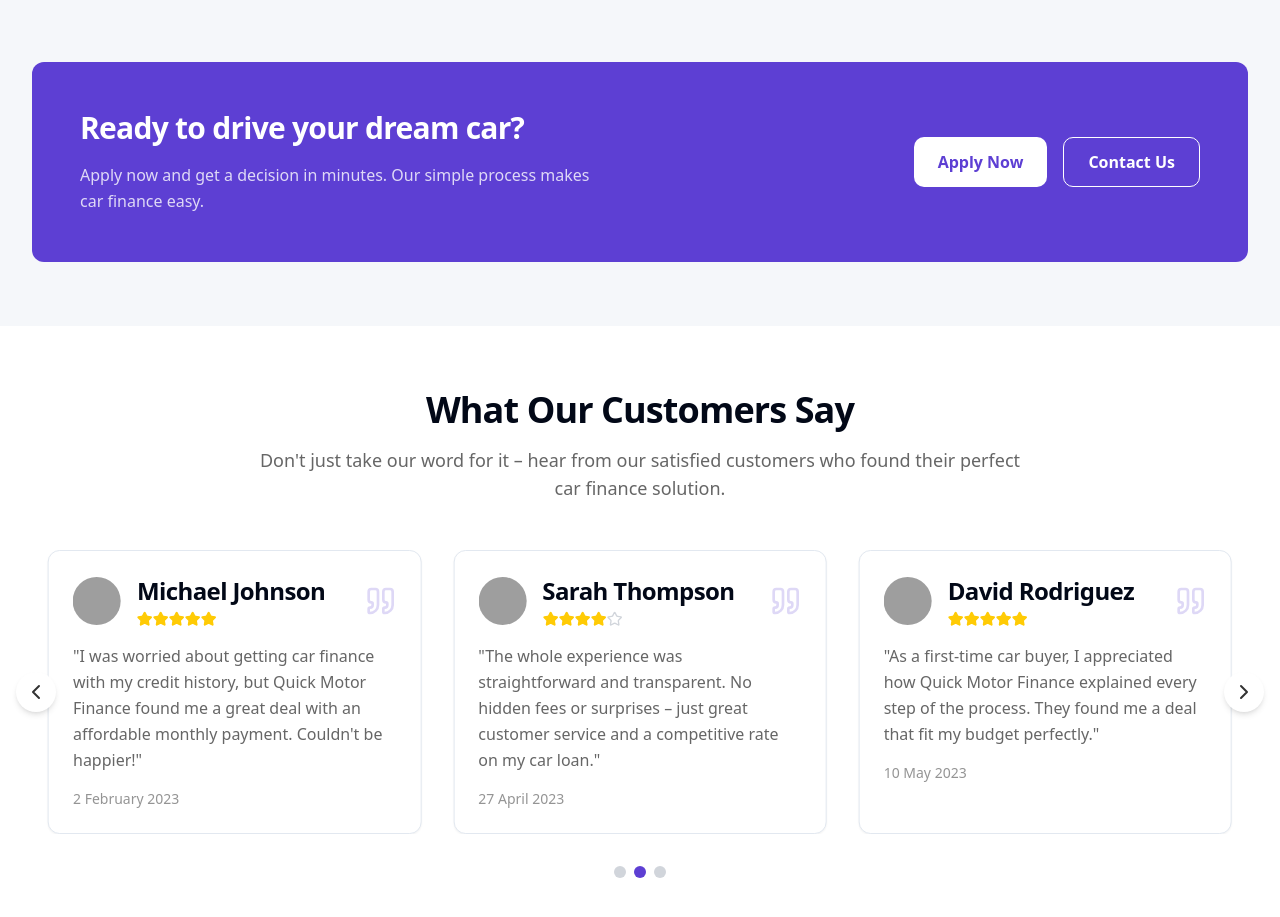
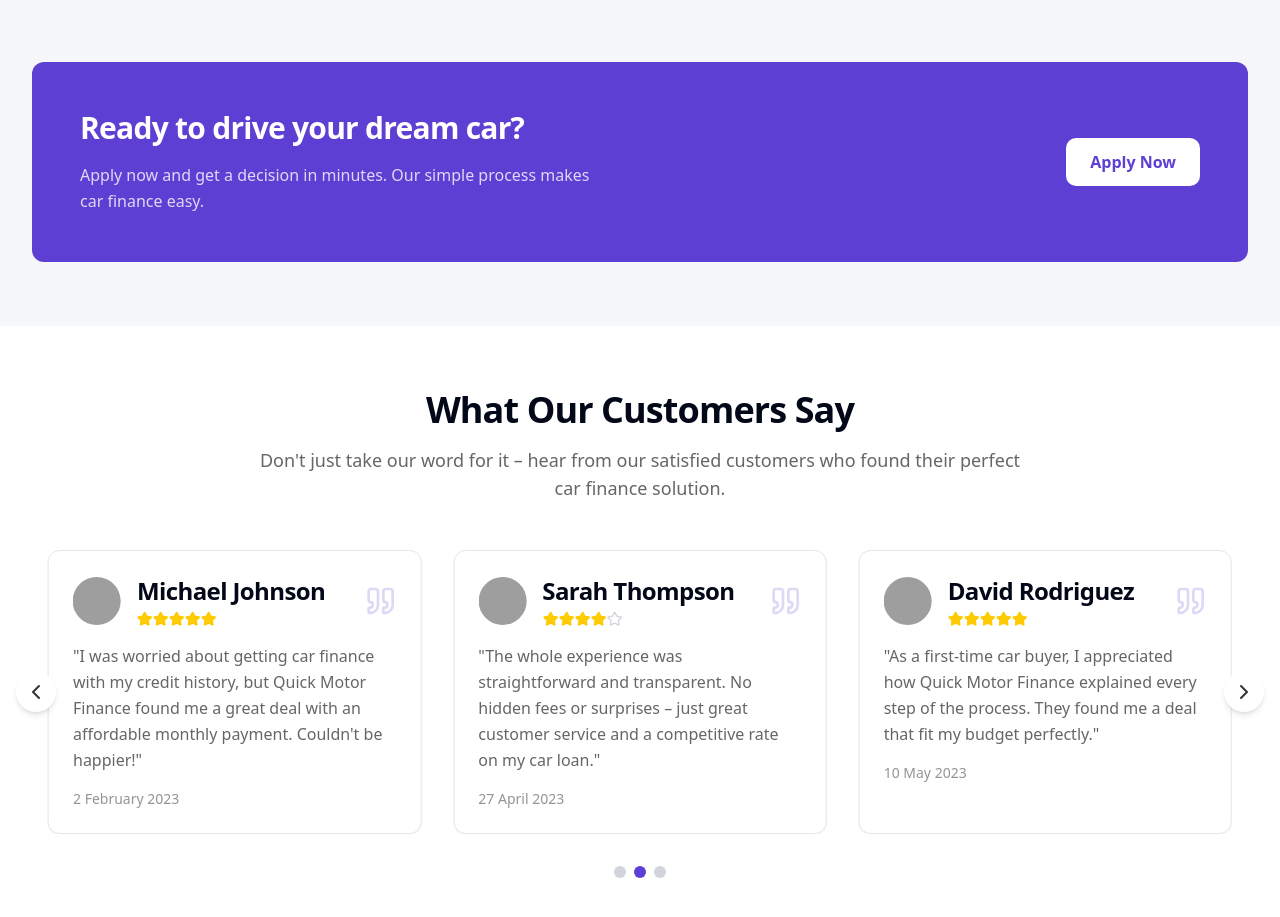
Before and after one commit to Outbound121/sleek-car-funding-96, a React (Vite) app: page / in a window 1280 px wide. Shown: the part 2520-3437 px from the top of the page. Built offline with nearby package versions, Linux system fonts and the light colour scheme; grey boxes are pictures that could not be loaded.

Commit message:
Update buttons to link to form
Updated the 'Apply Now' button to scroll to the autoconvert form and removed the 'Contact Us' button.

```diff
--- a/src/components/WhyChooseUs.tsx
+++ b/src/components/WhyChooseUs.tsx
@@ -64,12 +64,12 @@ export const WhyChooseUs = () => {
               Apply now and get a decision in minutes. Our simple process makes car finance easy.
             </p>
           </div>
-          <div className="flex flex-col sm:flex-row gap-4">
-            <button className="px-6 py-3 bg-white text-qmf-purple font-semibold rounded-md hover:bg-gray-100 transition-colors" onClick={scrollToForm}>
+          <div>
+            <button
+              className="px-6 py-3 bg-white text-qmf-purple font-semibold rounded-md hover:bg-gray-100 transition-colors"
+              onClick={scrollToForm}
+            >
               Apply Now
-            </button>
-            <button className="px-6 py-3 bg-transparent border border-white text-white font-semibold rounded-md hover:bg-white/10 transition-colors">
-              Contact Us
             </button>
           </div>
         </div>
```
